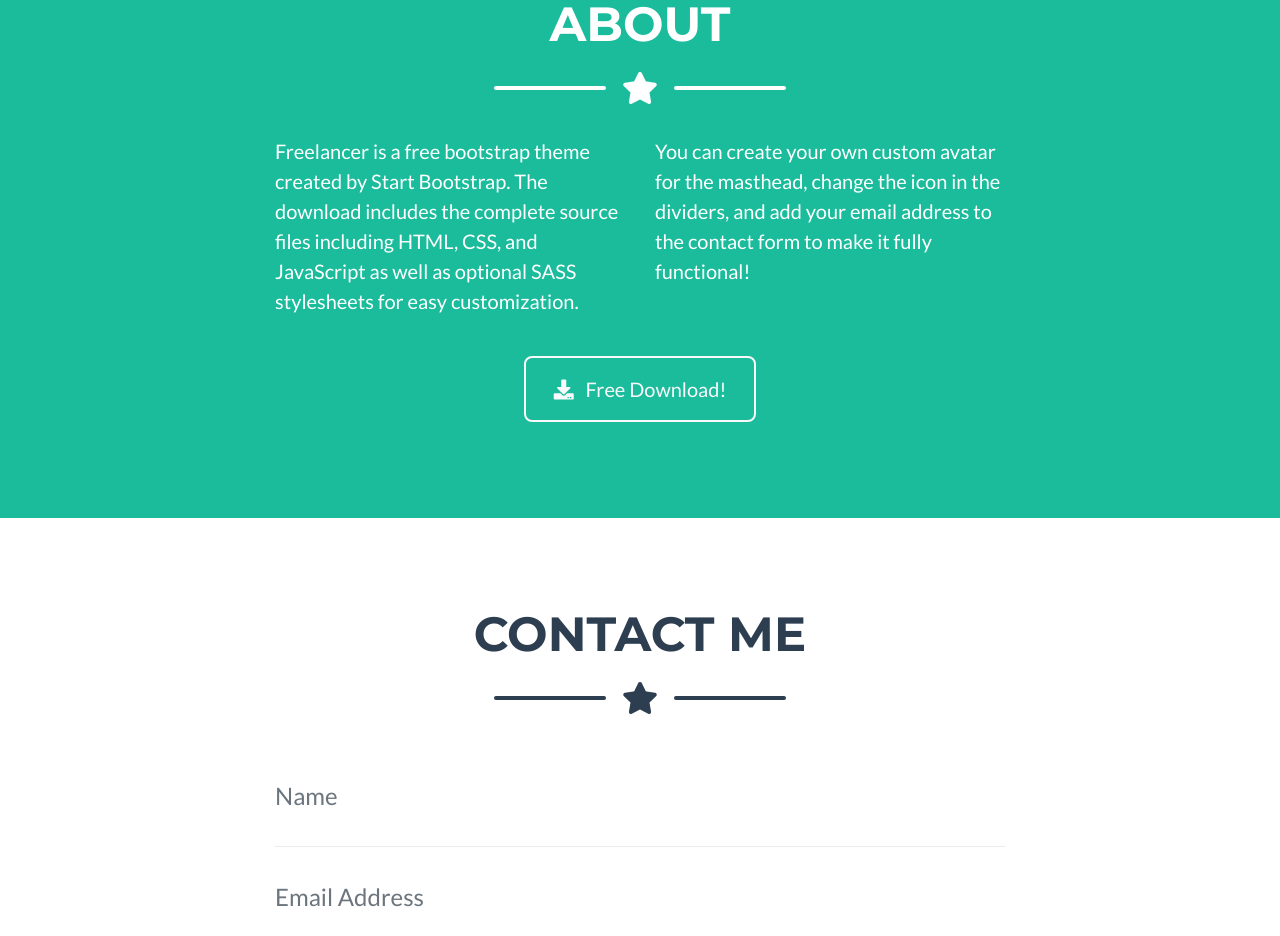
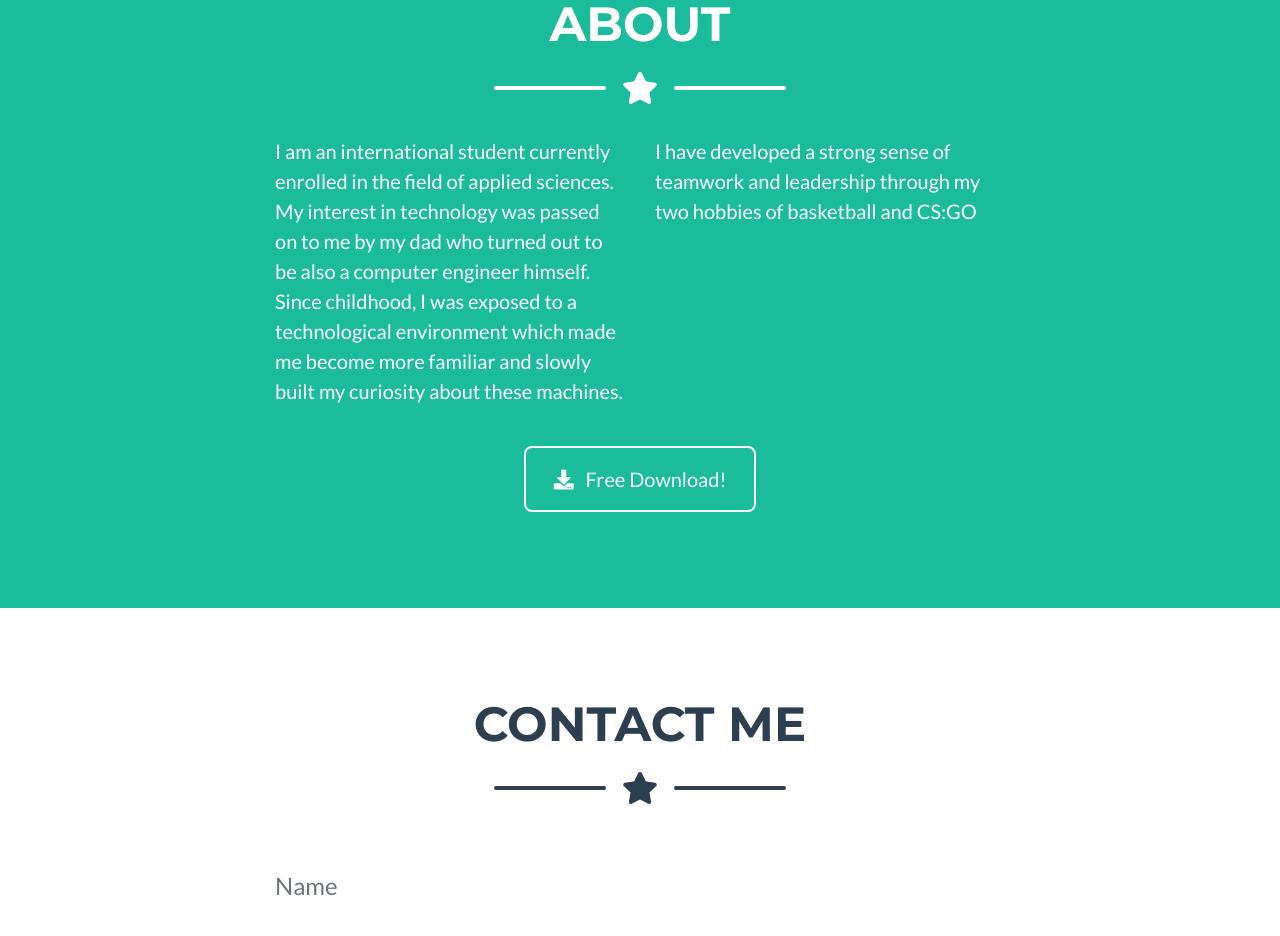
Before and after one commit to vatsalp98/vatsalp98.github.io, a website with bundled scripts: page index.html in a window 1280 px wide. Shown: the part 1720-2656 px from the top of the page. Built offline with nearby package versions, Linux system fonts and the light colour scheme.

Commit message:
about_modified

```diff
--- a/index.html
+++ b/index.html
@@ -193,10 +193,21 @@
       <!-- About Section Content -->
       <div class="row">
         <div class="col-lg-4 ml-auto">
-          <p class="lead">Freelancer is a free bootstrap theme created by Start Bootstrap. The download includes the complete source files including HTML, CSS, and JavaScript as well as optional SASS stylesheets for easy customization.</p>
+          <p class="lead">I am an international student currently
+            enrolled in the field of applied
+            sciences. My interest in technology was
+            passed on to me by my dad who
+            turned out to be also a computer
+            engineer himself. Since childhood, I
+            was exposed to a technological
+            environment which made me become
+            more familiar and slowly built my
+            curiosity about these machines.</p>
         </div>
         <div class="col-lg-4 mr-auto">
-          <p class="lead">You can create your own custom avatar for the masthead, change the icon in the dividers, and add your email address to the contact form to make it fully functional!</p>
+          <p class="lead">I have developed a strong sense of
+                teamwork and leadership through my
+                two hobbies of basketball and CS:GO</p>
         </div>
       </div>
 
```
